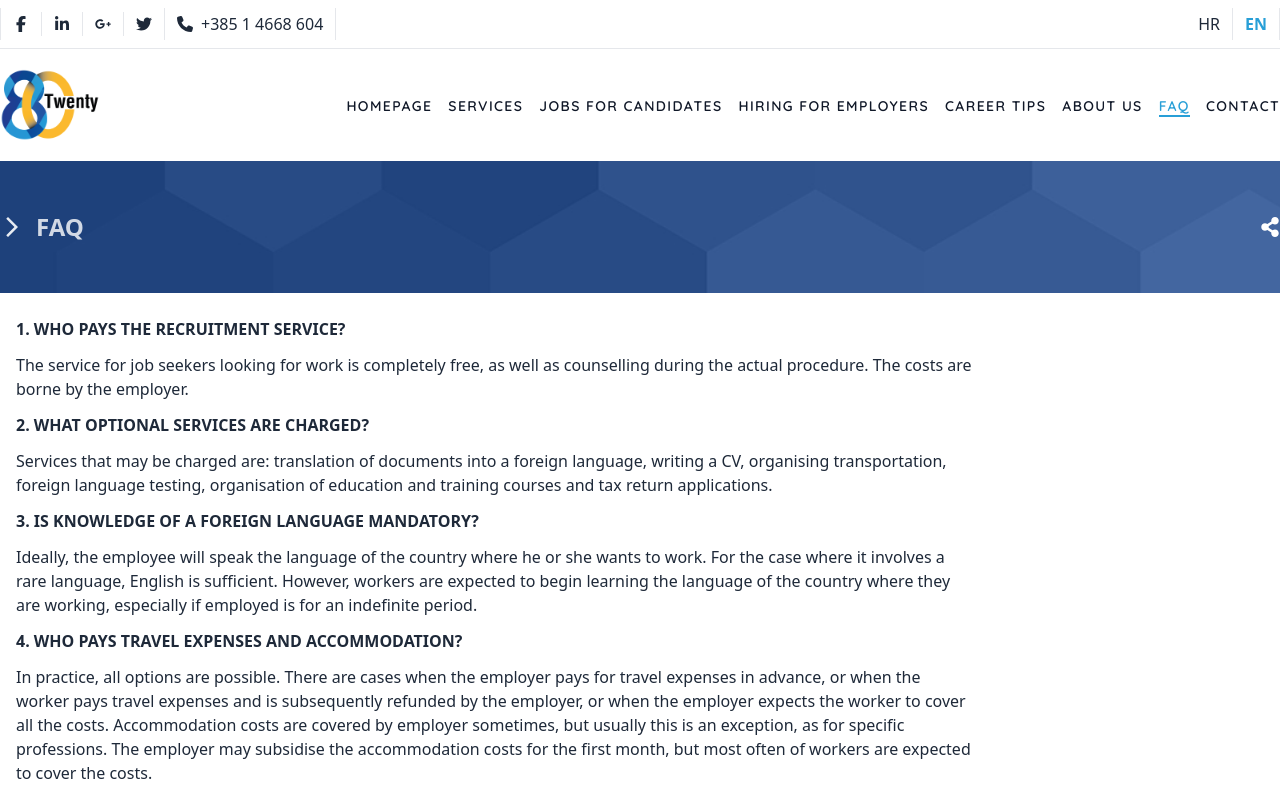
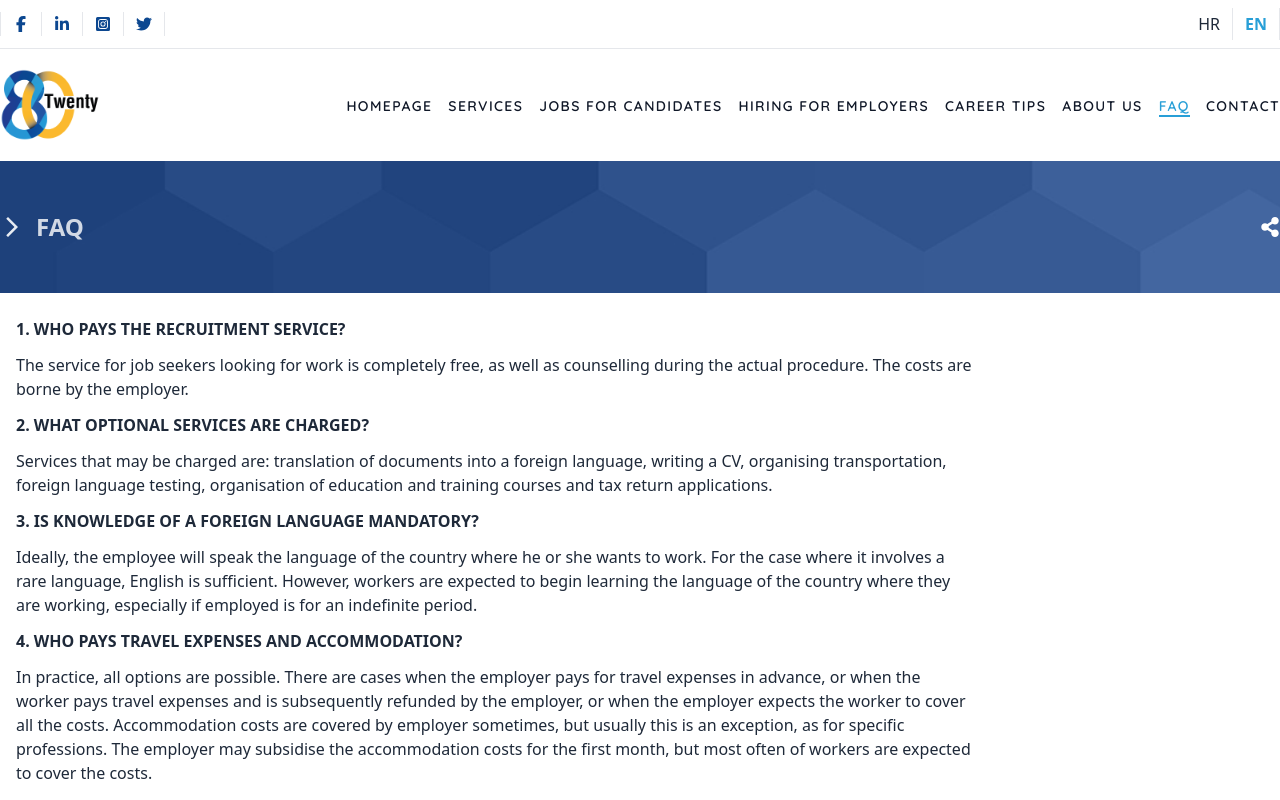
Before and after one commit to Ababil-Group/80-Twenty, a React (Vite) app: page /faqs in a window 1280 px wide. Shown: the top 800 px of the page. Built offline with nearby package versions, Linux system fonts and the light colour scheme.

Commit message:
icon update commit

```diff
--- a/src/pages/components/Header.jsx
+++ b/src/pages/components/Header.jsx
@@ -7,7 +7,7 @@ import {
   FaTwitter,
   FaPhone,
 } from "react-icons/fa6";
-import { FaTimes } from "react-icons/fa";
+import { FaInstagramSquare, FaTimes } from "react-icons/fa";
 
 import logo from "../../assets/80-twenty.png";
 import { Link, useLocation } from "react-router-dom";
@@ -91,30 +91,31 @@ const Header = () => {
     setOpenSubMenu(openSubMenu === index ? null : index);
   };
 
+  const linkIcon = [
+    { icon: <FaFacebookF />, link: "https://www.facebook.com/80twenty80" },
+    {
+      icon: <FaLinkedinIn />,
+      link: "https://www.linkedin.com/company/80-twenty",
+    },
+    {
+      icon: <FaInstagramSquare />,
+      link: "https://www.instagram.com/80t.wenty/",
+    },
+    { icon: <FaTwitter />, link: "https://x.com/80_twenty20" },
+  ];
+
   return (
     <nav
       className={`bg-white transition-shadow ${isScrolled ? "shadow-md" : ""}`}
     >
       <div className="hidden max-w-screen-xl mx-auto md:flex items-center justify-between px-4 lg:px-8 xl:px-0 py-2">
         <div className="flex items-center text-gray-800 border-l border-r border-gray-200">
-          {[
-            { icon: <FaFacebookF /> },
-            { icon: <FaLinkedinIn /> },
-            { icon: <FaGooglePlusG /> },
-            { icon: <FaTwitter /> },
-            {
-              icon: (
-                <>
-                  <FaPhone className="mr-2" />
-                  +385 1 4668 604
-                </>
-              ),
-            },
-          ].map((item, index) => (
+          {linkIcon.map((item, index) => (
             <Link
               key={index}
-              to="#"
-              className={`flex items-center px-3 py-1 hover:translate-y-1 transition-transform duration-500 ${
+              to={item.link}
+               target="_blank"
+              className={`flex items-center px-3 py-1 hover:translate-y-1 transition-transform duration-500 text-blue ${
                 index !== 0 ? "border-l border-gray-200" : ""
               }`}
             >
```
